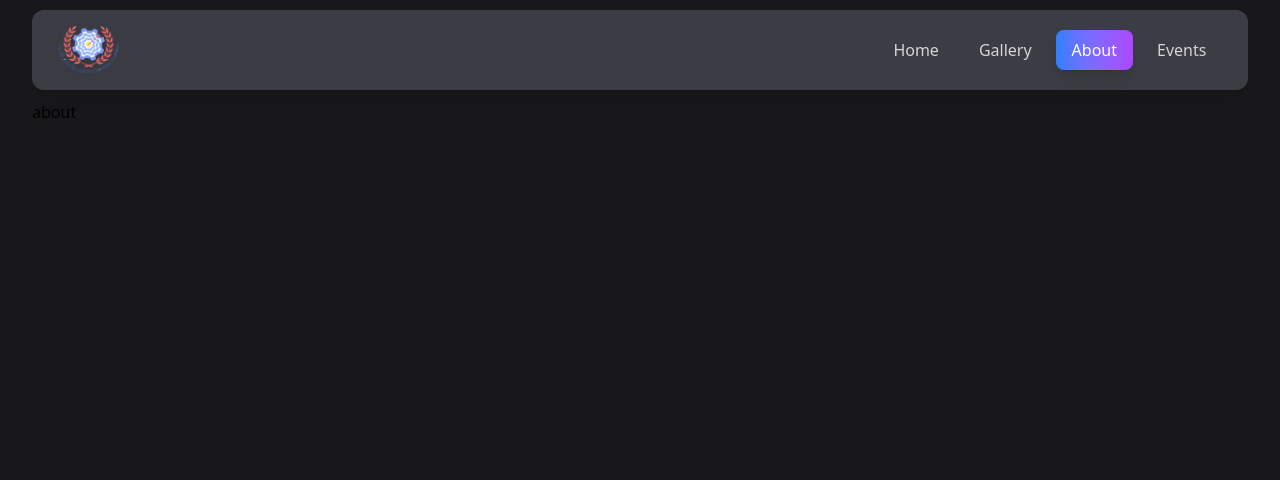
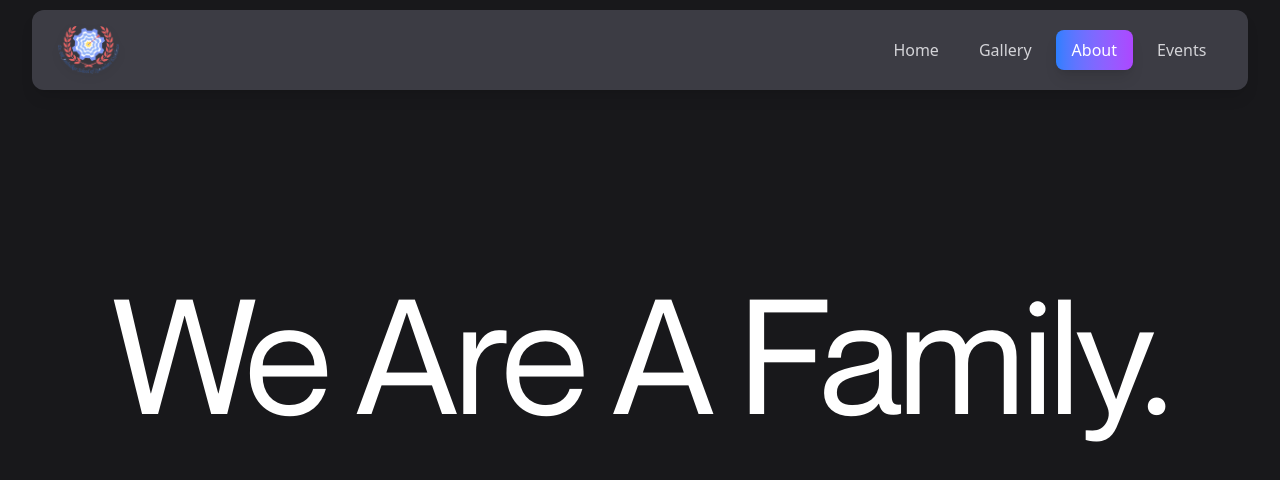
Before and after one commit to akshprooo/sose, a React (Vite) app: page /about in a window 1280 px wide. Shown: the top 480 px of the page. Built offline with nearby package versions, Linux system fonts and the light colour scheme.

Commit message:
started working on the about page and fixed a UX bug in Navbar

```diff
--- a/package.json
+++ b/package.json
@@ -18,7 +18,7 @@
     "gsap": "^3.13.0",
     "lenis": "^1.3.3",
     "lucide-react": "^0.511.0",
-    "motion": "^12.12.1",
+    "motion": "^12.16.0",
     "react": "^19.1.0",
     "react-dom": "^19.1.0",
     "react-router-dom": "^7.6.0"
--- a/src/components/layout/Navbar.jsx
+++ b/src/components/layout/Navbar.jsx
@@ -82,7 +82,7 @@ const Navbar = () => {
       </nav>
 
       {/* Mobile Drawer */}
-      <aside className={`fixed top-0 left-0 h-full w-80 z-[99999] transition-transform duration-500 ease-out ${isOpen ? 'translate-x-0' : '-translate-x-full'}`}>
+      <aside className={`fixed top-0 left-0 h-full w-[75vw] z-[99999] transition-transform duration-500 ease-out ${isOpen ? 'translate-x-0' : '-translate-x-full'}`}>
         <div className="absolute inset-0 bg-gradient-to-br from-zinc-900/95 to-zinc-800/95 backdrop-blur-xl" />
         <div className="absolute inset-0 bg-gradient-to-br from-blue-500/10 via-purple-500/10 to-pink-500/10" />
 
--- a/src/index.css
+++ b/src/index.css
@@ -8,6 +8,10 @@
     font-family: inria;
     src: url(/fonts/Inria_Serif/InriaSerif-Regular.ttf);
 }
+@font-face {
+  font-family: nmr;
+  src: url(/fonts/neuemontreal-regular.otf);
+}
 
 body {
   @apply bg-zinc-900;
--- a/src/pages/AboutUs.jsx
+++ b/src/pages/AboutUs.jsx
@@ -1,11 +1,48 @@
-import React from 'react'
+import React, { useRef } from 'react';
+import gsap from 'gsap';
+import { useGSAP } from '@gsap/react';
+import { motion, useScroll, useTransform } from 'framer-motion';
 
 const AboutUs = () => {
+  const slogan = 'We Are A Family.';
+  const words = slogan.split(' ');
+  const wordRefs = useRef([]);
+  const boxes = [
+    { Name: 'Box1' },
+    { Name: 'Box2' },
+    { Name: 'Box3' },
+    { Name: 'Box4' },
+    { Name: 'Box5' },
+  ];
+
+  useGSAP(() => {
+    gsap.from(wordRefs.current, {
+      scale: 0.9,
+      opacity: 0,
+      y: 25,
+      stagger: 0.15,
+      duration: 0.6,
+      ease: 'power3.out',
+      rotate: 3,
+      filter: 'blur(7px)',
+    });
+  }, []);
+
   return (
-    <div className="page">
-      <h1>about</h1>
+    <div className="page flex items-center justify-center flex-col px-4 py-12 text-center gap-15">
+      <div className="flex flex-wrap justify-center gap-4 md:gap-7 mt-10 sm:mt-20 md:mt-30 lg:mt-40 xl:mt-45">
+        {words.map((item, idx) => (
+          <span
+            key={idx}
+            ref={el => (wordRefs.current[idx] = el)}
+            className="text-[4rem] sm:text-[5rem] md:text-[6rem] lg:text-[8rem] xl:text-[10rem] text-white font-[nmr] leading-13 tracking-tight"
+          >
+            {item}
+          </span>
+        ))}
+      </div>
     </div>
-  )
-}
+  );
+};
 
-export default AboutUs
+export default AboutUs;
```
Also changed, not shown: public/fonts/neuemontreal-regular.otf (added), 1 other file (tests, documents, lock files or other folders).
